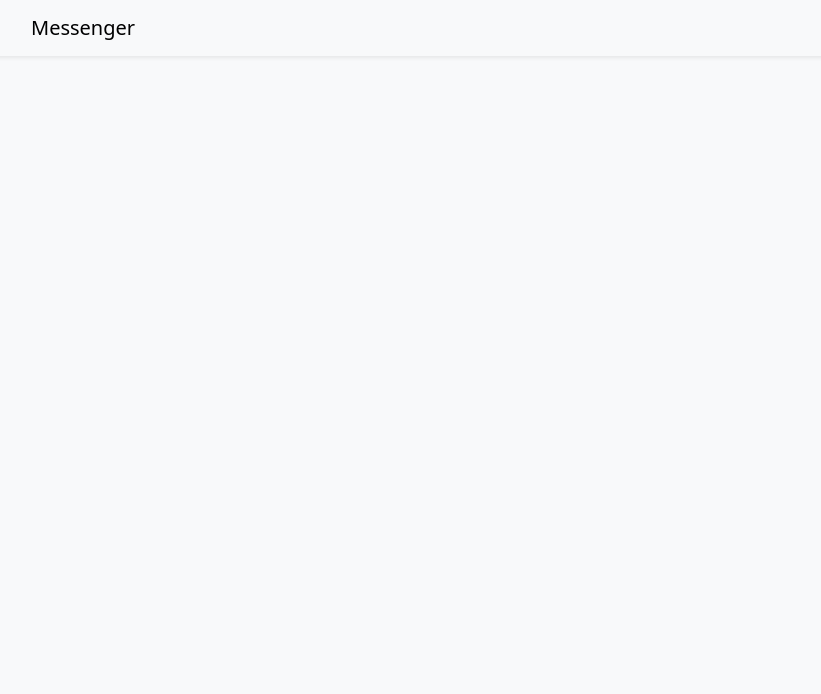
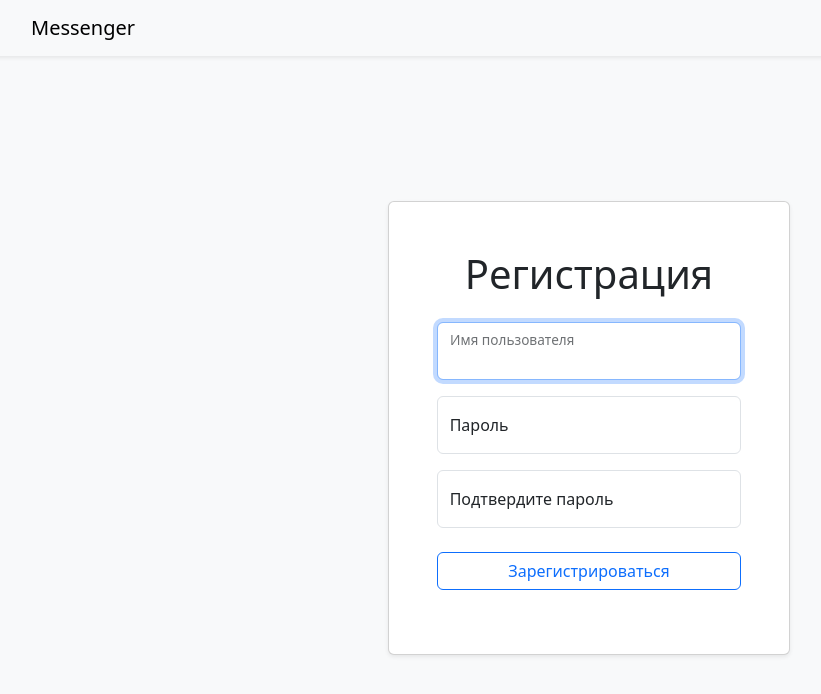
Before and after one commit to thedoorbell/fullstack-javascript-project-12, a React (Vite) app in the folder frontend/: page /signup in a window 1280 px wide. Shown: the top 694 px of the page, without its empty margins (51-872 px from the left). Built offline with nearby package versions, Linux system fonts and the light colour scheme; no server answers.

Commit message:
Make signup page/logic

```diff
--- a/frontend/src/pages/SignupPage.jsx
+++ b/frontend/src/pages/SignupPage.jsx
@@ -1,7 +1,154 @@
+import { useEffect, useRef } from 'react'
+import { useFormik } from 'formik'
+import { Button, Card, Col, Form, Row } from 'react-bootstrap'
+import { useNavigate } from 'react-router-dom'
+import { useDispatch } from 'react-redux'
+import * as yup from 'yup'
+
+import { setCredentials } from '../slices/authSlice.js'
+import { useSignUpMutation } from '../services/authApi.js'
+
+const validationSchema = yup.object({
+  username: yup
+    .string()
+    .required('Обязательное поле')
+    .min(3, 'От 3 до 20 символов')
+    .max(20, 'От 3 до 20 символов'),
+  password: yup
+    .string()
+    .required('Обязательное поле')
+    .min(6, 'Не менее 6 символов'),
+  confirmPassword: yup
+    .string()
+    .required('')
+    .oneOf([yup.ref('password'), ''], 'Пароли должны совпадать')
+})
+
 const SignupPage = () => {
+  const [signUp] = useSignUpMutation()
+  const inputRef = useRef()
+  const dispatch = useDispatch()
+  const navigate = useNavigate()
+
+  useEffect(() => {
+    inputRef.current.focus()
+  }, [])
+
+  const formik = useFormik({
+    initialValues: {
+      username: '',
+      password: '',
+      confirmPassword: '',
+    },
+    validationSchema,
+    onSubmit: async (values) => {
+      try {
+        const { username, password } = values
+        const data = await signUp({ username, password }).unwrap()
+        dispatch(setCredentials(data))
+        navigate('/', { replace: true })
+      }
+      catch (error) {
+        formik.setSubmitting(false)
+        if (error.status === 409) {
+          inputRef.current.select()
+          formik.errors.username = 'Такой пользователь уже существует'
+          return
+        }
+        throw error
+      }
+    },
+  })
+
   return (
-    <>
-    </>
+    <div className="container-fluid h-100">
+      <Row className="justify-content-center align-content-center h-100">
+      <Col xs={12} sm={8} md={6} lg={4} xxl={3}>
+        <Card className="shadow-sm">
+          <Card.Body className="row p-5">
+            <h1 className="text-center mb-4">Регистрация</h1>
+            <Form className='col-12 mt-3 mt-md-0' onSubmit={formik.handleSubmit}>
+              <fieldset>
+                <Form.Group className="form-floating mb-3">
+                  <Form.Control
+                    onChange={formik.handleChange}
+                    onBlur={formik.handleBlur}
+                    value={formik.values.username}
+                    placeholder="Имя пользователя"
+                    name="username"
+                    id="username"
+                    autoComplete="username"
+                    isInvalid={formik.touched.username && formik.errors.username}
+                    required
+                    ref={inputRef}
+                  />
+                  <Form.Label htmlFor="username">Имя пользователя</Form.Label>
+                  <Form.Control.Feedback
+                    placement='right'
+                    type="invalid"
+                    tooltip
+                  >
+                    {formik.errors.username}
+                  </Form.Control.Feedback>
+                </Form.Group>
+                <Form.Group className="form-floating mb-3">
+                  <Form.Control
+                    type="password"
+                    aria-describedby="passwordHelpBlock"
+                    onBlur={formik.handleBlur}
+                    onChange={formik.handleChange}
+                    value={formik.values.password}
+                    placeholder="Пароль"
+                    name="password"
+                    id="password"
+                    autoComplete="new-password"
+                    isInvalid={formik.touched.password && formik.errors.password}
+                    required
+                  />
+                  <Form.Label htmlFor="password">Пароль</Form.Label>
+                  <Form.Control.Feedback
+                    type="invalid"
+                    tooltip
+                  >
+                    {formik.errors.password}
+                  </Form.Control.Feedback>
+                </Form.Group>
+                <Form.Group className="form-floating mb-4">
+                  <Form.Control
+                    type="password"
+                    onChange={formik.handleChange}
+                    onBlur={formik.handleBlur}
+                    value={formik.values.confirmPassword}
+                    placeholder="Подтвердите пароль"
+                    name="confirmPassword"
+                    id="confirmPassword"
+                    autoComplete="new-password"
+                    isInvalid={formik.touched.confirmPassword && formik.errors.confirmPassword}
+                    required
+                  />
+                  <Form.Label htmlFor="confirmPassword">Подтвердите пароль</Form.Label>
+                  <Form.Control.Feedback
+                    type="invalid"
+                    tooltip
+                  >
+                    {formik.errors.confirmPassword}
+                  </Form.Control.Feedback>
+                </Form.Group>
+                <Button
+                  type="submit"
+                  variant="outline-primary"
+                  className="w-100 mb-3"
+                  disabled={formik.isSubmitting}
+                >
+                  Зарегистрироваться
+                </Button>
+              </fieldset>
+            </Form>
+          </Card.Body>
+        </Card>
+      </Col>
+    </Row>
+    </div>
   )
 }
 
--- a/frontend/src/services/authApi.js
+++ b/frontend/src/services/authApi.js
@@ -33,4 +33,7 @@ export const authApi = createApi({
   }),
 })
 
-export const { useLogInMutation } = authApi
+export const {
+  useLogInMutation,
+  useSignUpMutation,
+} = authApi
```
